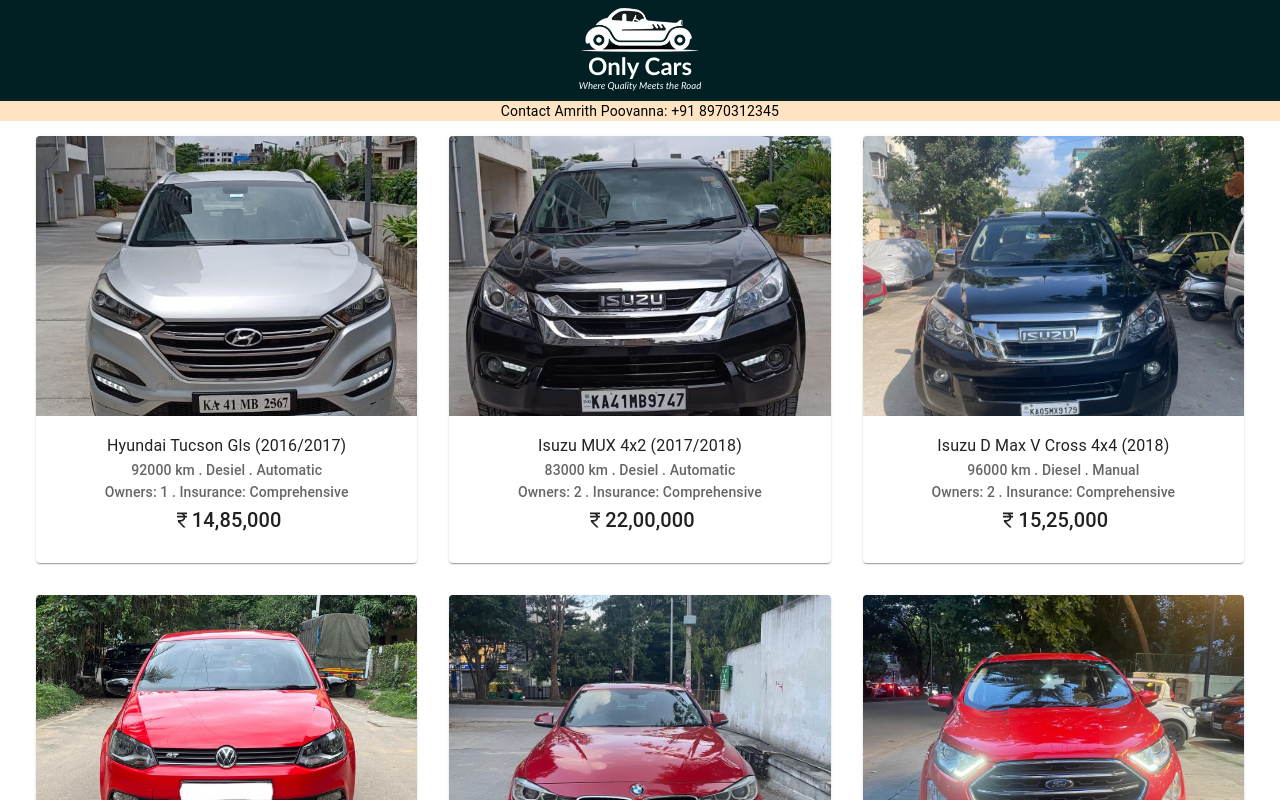
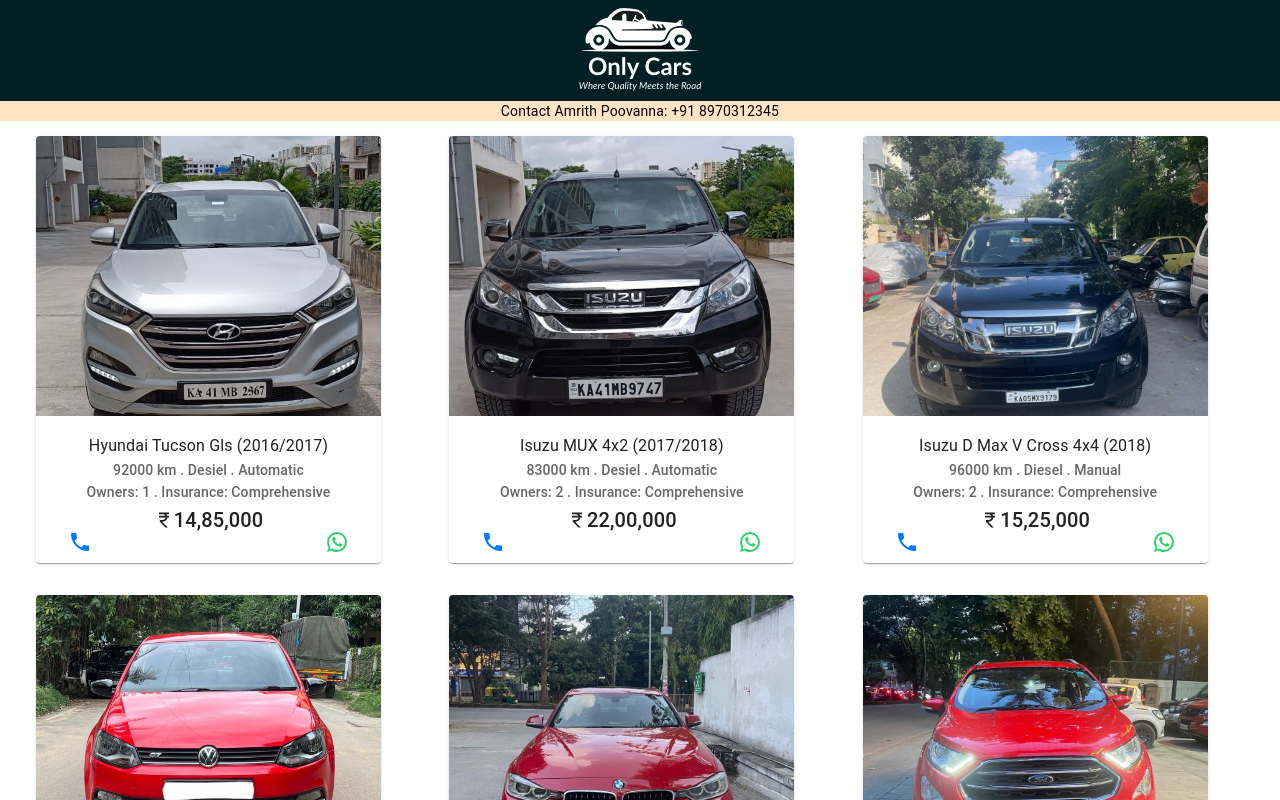
Before and after one commit to amrith-poovanna/only-cars, a React (Create React App) app: page / in a window 1280 px wide. Shown: the top 800 px of the page. Built offline with nearby package versions, Linux system fonts and the light colour scheme.

Commit message:
added watsapp and call functionality

```diff
--- a/src/CarTile.css
+++ b/src/CarTile.css
@@ -1,14 +1,13 @@
-.card {
+.car-card {
+  position: relative; /* Make the card a relative container */
+  display: flex;
+  flex-direction: column;
   max-width: 345px;
   box-shadow: 0px 4px 8px rgba(0, 0, 0, 0.1);
   border-radius: 8px;
   overflow: hidden;
 }
 
-  .car-card {
-    display: flex;
-    flex-direction: column;
-  }
 .card-media {
   height: 15em;
   /* object-fit: contain; Use 'contain' if you want to avoid cropping */
@@ -33,11 +32,40 @@
 .car-list {
   padding: 1em;
 }
+
 .price-div {
   text-align: center;
 }
+
 .price-box {
   display: inline-flex;
   align-items: center;
   justify-content: center;
 }
+
+.icon-row {
+  display: flex;
+  justify-content: space-between; /* Spread the icons to the left and right */
+  position: absolute;
+  bottom: 1px; /* Add some space from the bottom */
+  left: 16px; /* Add some space from the left */
+  right: 16px; /* Add some space from the right */
+  padding: 0 8px; /* Add padding to ensure spacing on smaller screens */
+}
+
+.call-icon, .whatsapp-icon {
+  background-color: white;
+  border-radius: 50%;
+}
+
+.call-icon {
+  color: #007bff; /* Call icon color */
+}
+
+.whatsapp-icon {
+  color: #25D366; /* WhatsApp icon color */
+}
+
+.icon-row > * {
+  margin: 0 8px; /* Add some margin between the icons */
+}
--- a/src/CarTile.js
+++ b/src/CarTile.js
@@ -1,6 +1,6 @@
 import React from 'react';
-import { Card, CardMedia, CardContent, Typography, Box } from '@mui/material';
-import { CurrencyRupee } from '@mui/icons-material';
+import { Card, CardMedia, CardContent, Typography, Box, IconButton } from '@mui/material';
+import { CurrencyRupee, WhatsApp, Phone } from '@mui/icons-material';
 import './CarTile.css'; // Import the CSS file
 
 const CarTile = ({ car }) => {
@@ -14,6 +14,18 @@
 
   const formatPrice = (price) => {
     return new Intl.NumberFormat('en-IN').format(price);
+  };
+
+  const handleWhatsAppClick = () => {
+    const phoneNumber = '+918970312345';
+    const message = `Hello, I'm interested in the ${car.Manufacturer} ${car.Model} (${car.ManufacturingYear}) listed for Rs. ${formatPrice(car.CoatPrice)}.`;
+    const whatsappUrl = `https://api.whatsapp.com/send?phone=${phoneNumber}&text=${encodeURIComponent(message)}`;
+    window.open(whatsappUrl, '_blank');
+  };
+
+  const handleCallClick = () => {
+    const phoneNumber = '+918970312345';
+    window.location.href = `tel:${phoneNumber}`;
   };
   const imageUrl = importImage(car.ImageName);
 
@@ -44,6 +56,17 @@
                 {formatPrice(car.CoatPrice)}
             </Box>
         </Typography>
+        {/* Call and WhatsApp Icons */}
+        <Box className="icon-row">
+          <IconButton className="call-icon" onClick={handleCallClick}>
+            <Phone fontSize="medium" style={{ color: '#007bff' }} />
+            {/* <span className="icon-text">Call</span> */}
+          </IconButton>
+          <IconButton className="whatsapp-icon" onClick={handleWhatsAppClick}>
+            <WhatsApp fontSize="medium" style={{ color: '#25D366' }} />
+            {/* <span className="icon-text">Message</span> */}
+          </IconButton>
+        </Box>
       </CardContent>
     </Card>
   );
```
Lines whose indentation alone changed are shown as unchanged.
